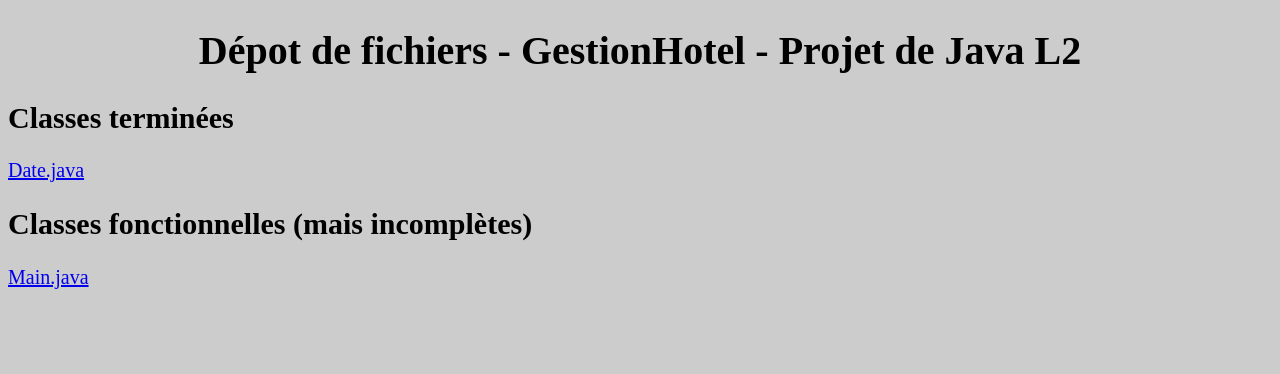
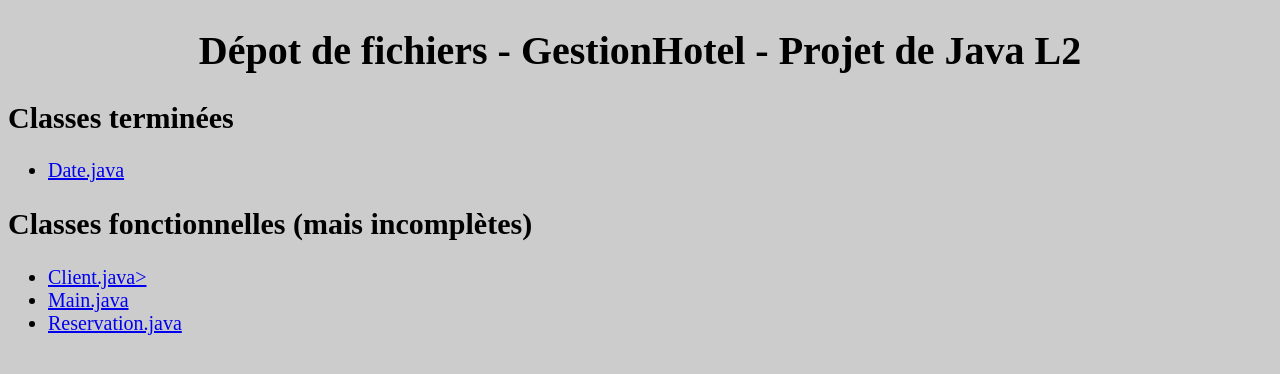
Before and after one commit to T-LETUPPE/GestionHotel, a plain HTML site: page index.html in a window 1280 px wide. Drawn offline with Linux system fonts and the light colour scheme.

Commit message:
Update index.html

```diff
--- a/index.html
+++ b/index.html
@@ -15,8 +15,14 @@
   <body>
     <h1>Dépot de fichiers - GestionHotel - Projet de Java L2</h1>
     <h2>Classes terminées</h2>
-    <a href="Date.java">Date.java</a>
+    <ul>
+      <li><a href="Date.java">Date.java</a></li>
+    </ul>
     <h2>Classes fonctionnelles (mais incomplètes)</h2>
-    <a href="Main.java">Main.java</a>
+    <ul>
+      <li><a href="Client.java">Client.java></a></li>
+      <li><a href="Main.java">Main.java</a></li>
+      <li><a href="Reservation.java">Reservation.java</a></li>
+    </ul>
   </body>
 </html>
```
